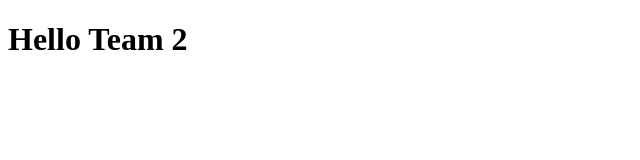
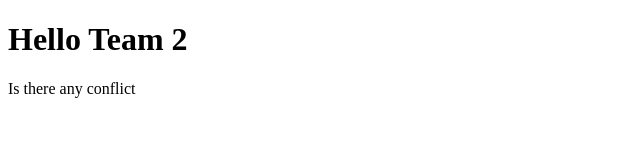
Before and after one commit to Biruktawit-Tasew/Practice, a website: page index.html in a window 1280 px wide. Shown: the whole page, without its empty margins (0-640 px from the left). Drawn offline with Linux system fonts and the light colour scheme.

Commit message:
first commit

```diff
--- a/index.html
+++ b/index.html
@@ -7,5 +7,6 @@
 </head>
 <body>
     <h1>Hello Team 2</h1>
+    <p>Is there any conflict</p>
 </body>
 </html>
```
